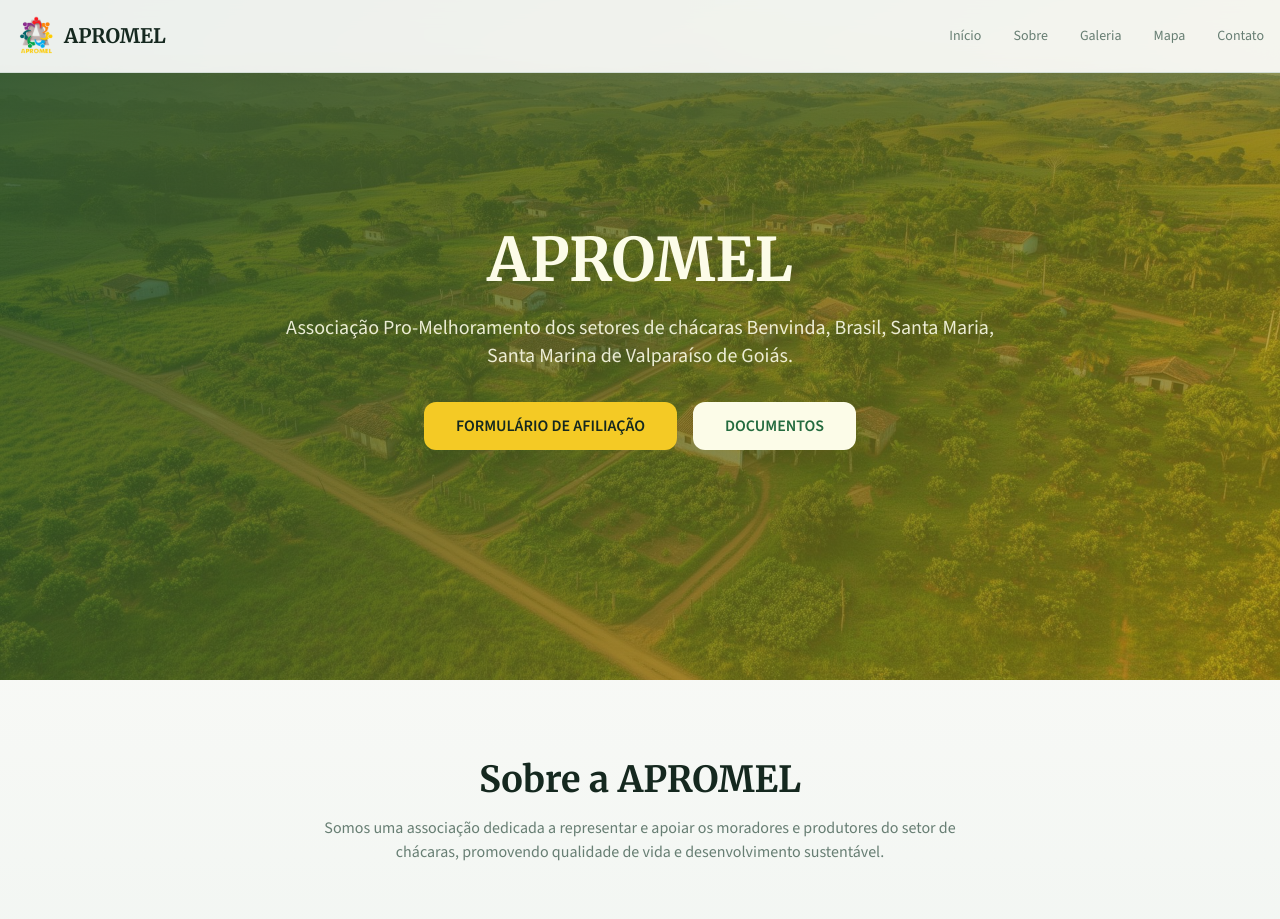
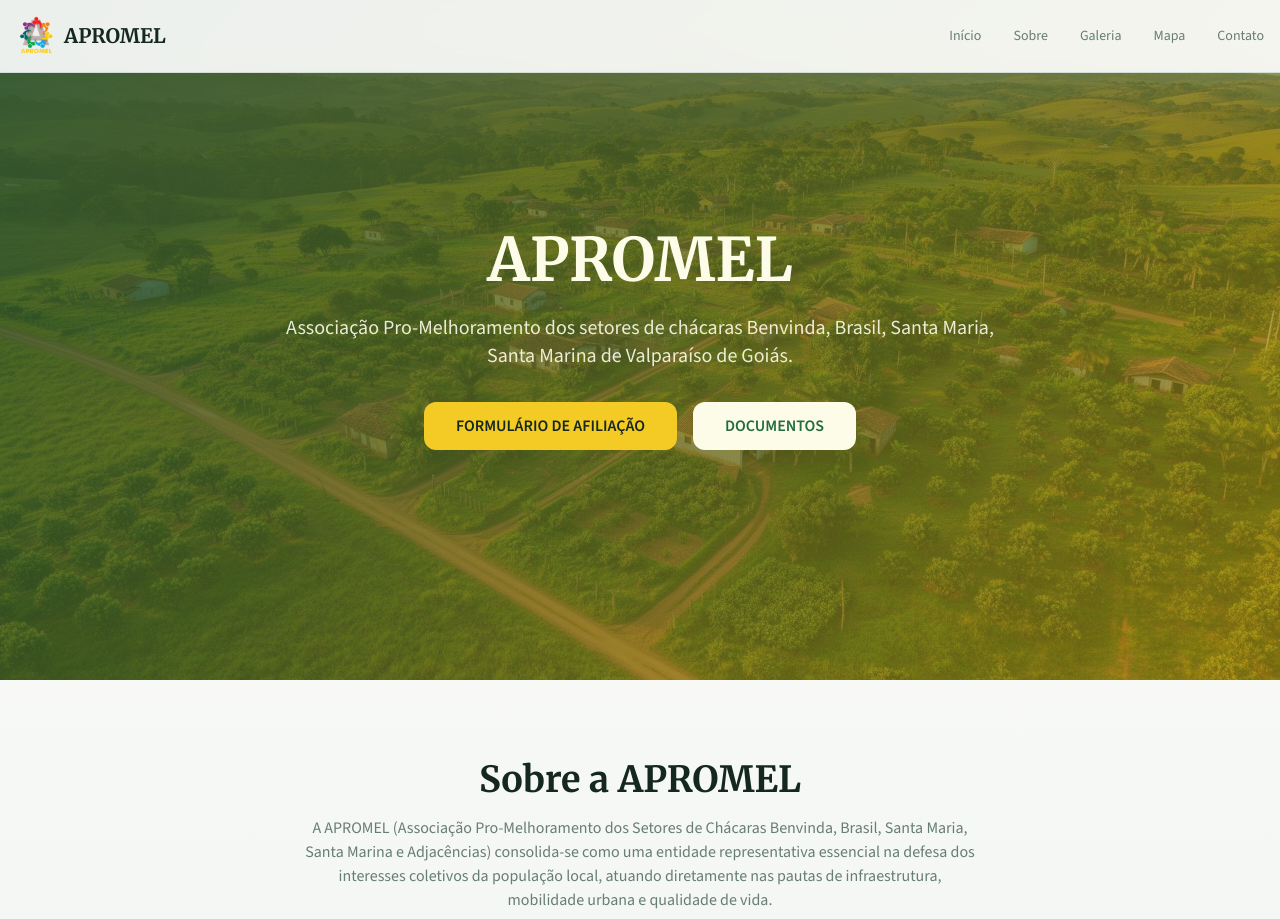
Before and after one commit to laianymktdigital-pixel/apromel2026, a React (Vite) app: page / in a window 1280 px wide. Shown: the top 919 px of the page. Built offline with nearby package versions, Linux system fonts and the light colour scheme; the HTML template or start-up script is replaced by a standard one.

Commit message:
Changes
Co-authored-by: laianymktdigital-pixel <270755875+laianymktdigital-pixel@users.noreply.github.com>

```diff
--- a/src/components/AboutSection.tsx
+++ b/src/components/AboutSection.tsx
@@ -25,8 +25,10 @@ const AboutSection = () => {
         <h2 className="font-heading text-3xl md:text-4xl font-bold text-foreground text-center mb-4">
           Sobre a APROMEL
         </h2>
-        <p className="font-body text-muted-foreground text-center max-w-2xl mx-auto mb-14">
-          Somos uma associação dedicada a representar e apoiar os moradores e produtores do setor de chácaras, promovendo qualidade de vida e desenvolvimento sustentável.
+        <p className="font-body text-muted-foreground text-center max-w-2xl mx-auto mb-14 whitespace-pre-line">
+          A APROMEL (Associação Pro-Melhoramento dos Setores de Chácaras Benvinda, Brasil, Santa Maria, Santa Marina e Adjacências) consolida-se como uma entidade representativa essencial na defesa dos interesses coletivos da população local, atuando diretamente nas pautas de infraestrutura, mobilidade urbana e qualidade de vida.
+          {"\n\n"}
+          Fundada em 15 de março de 1998, com registro oficial em 25 de maio de 2001 e primeira eleição realizada em 12 de maio de 2001, a associação retoma suas atividades em 18 de julho de 2024, reafirmando seu papel estratégico diante de um cenário de crescimento acelerado e desafios estruturais urgentes.
         </p>
 
         <div className="grid md:grid-cols-3 gap-8 max-w-4xl mx-auto">
```
